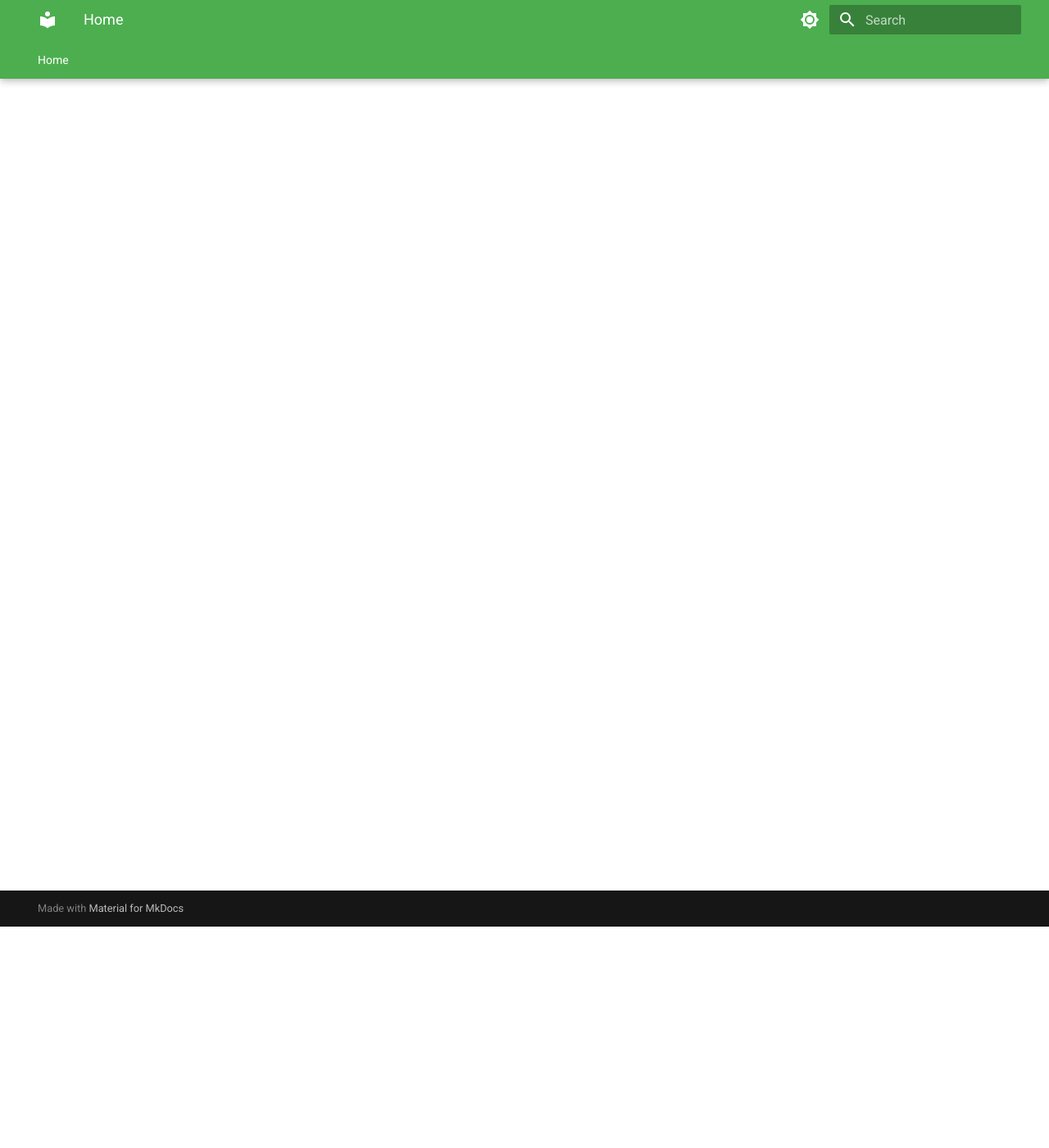
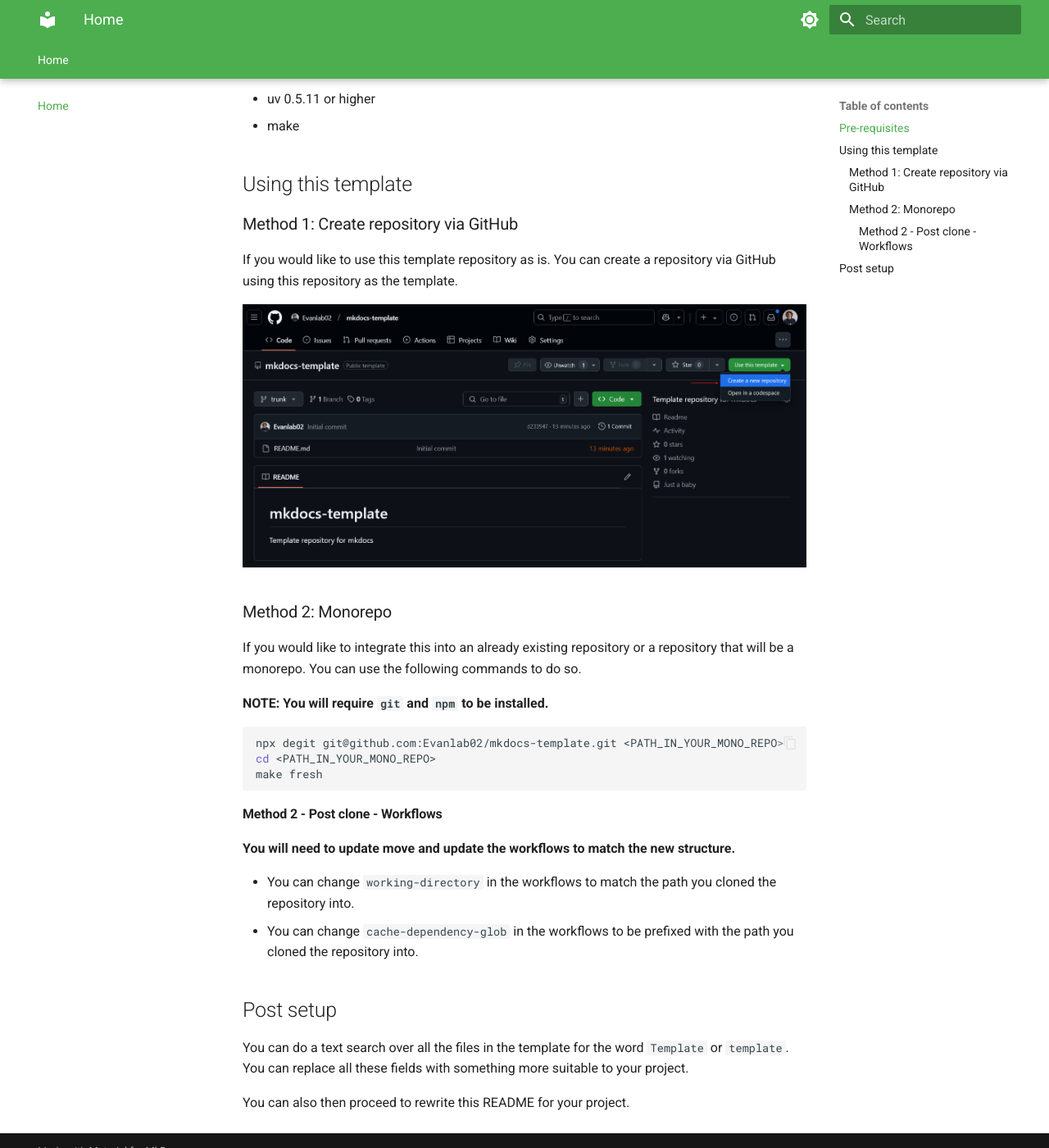
Before and after one commit to Evanlab02/mkdocs-template, an MkDocs documentation site: the page built from docs/index.md, in a window 1280 px wide and 1400 px high, scrolled down 270 px. Shown: the whole window at 82% size. Built offline with MkDocs 1.6.1 and Material for MkDocs 9.7.7, drawn with Linux system fonts in a browser that asks for light colours; some of the changed text lies outside the part shown.

Commit message:
feat: Created mkdocs template

````diff
--- a/docs/index.md
+++ b/docs/index.md
@@ -1 +1,42 @@
-# Template
+# mkdocs-template
+
+Template repository for an mkdocs project.
+
+## Pre-requisites
+
+- Python 3.13 or higher
+- uv 0.5.11 or higher
+- make
+
+## Using this template
+
+### Method 1: Create repository via GitHub
+
+If you would like to use this template repository as is. You can create a repository via GitHub using this repository as the template.
+
+![GitHub templates](./assets/GH_TEMPLATES.png)
+
+### Method 2: Monorepo
+
+If you would like to integrate this into an already existing repository or a repository that will be a monorepo. You can use the following commands to do so.
+
+**NOTE: You will require `git` and `npm` to be installed.**
+
+```bash
+npx degit git@github.com:Evanlab02/mkdocs-template.git <PATH_IN_YOUR_MONO_REPO>
+cd <PATH_IN_YOUR_MONO_REPO>
+make fresh
+```
+
+#### Method 2 - Post clone - Workflows
+
+**You will need to update move and update the workflows to match the new structure.**
+
+- You can change `working-directory` in the workflows to match the path you cloned the repository into.
+- You can change `cache-dependency-glob` in the workflows to be prefixed with the path you cloned the repository into.
+
+## Post setup
+
+You can do a text search over all the files in the template for the word `Template` or `template`. You can replace all these fields with something more suitable to your project.
+
+You can also then proceed to rewrite this README for your project.
--- a/pyproject.toml
+++ b/pyproject.toml
@@ -1,6 +1,6 @@
 [project]
 name = "Template"
-version = "0.1.0"
+version = "0.0.0"
 description = "Template"
 readme = "README.md"
 requires-python = ">=3.13"
````
Also changed, not shown: README.md (+9 -4 lines), release-please-config.json (added, +10 -0 lines), .release-please-manifest.json (added), docs/assets/GH_TEMPLATES.png (renamed from assets/GH_TEMPLATES.png), 3 other files.
